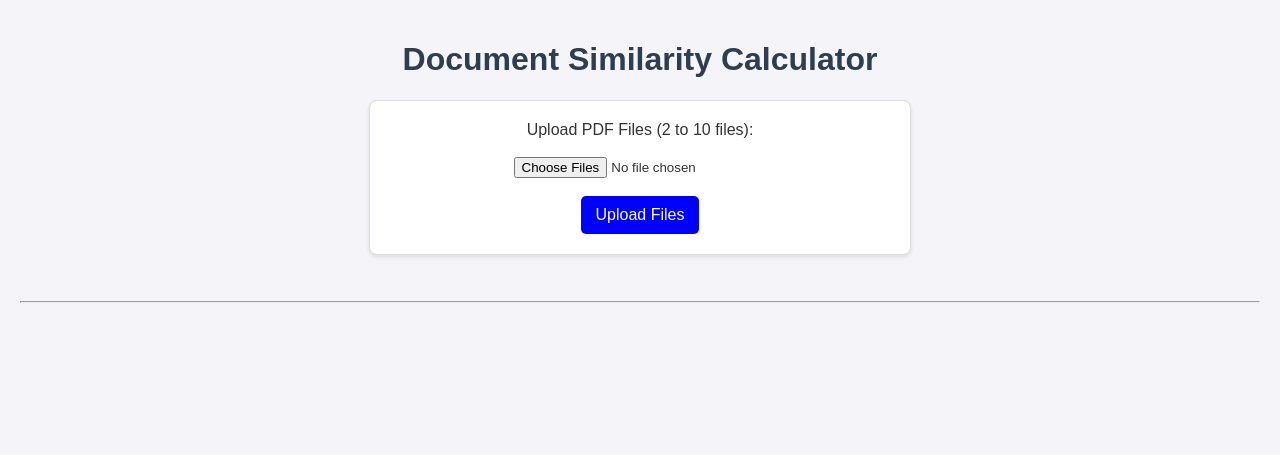
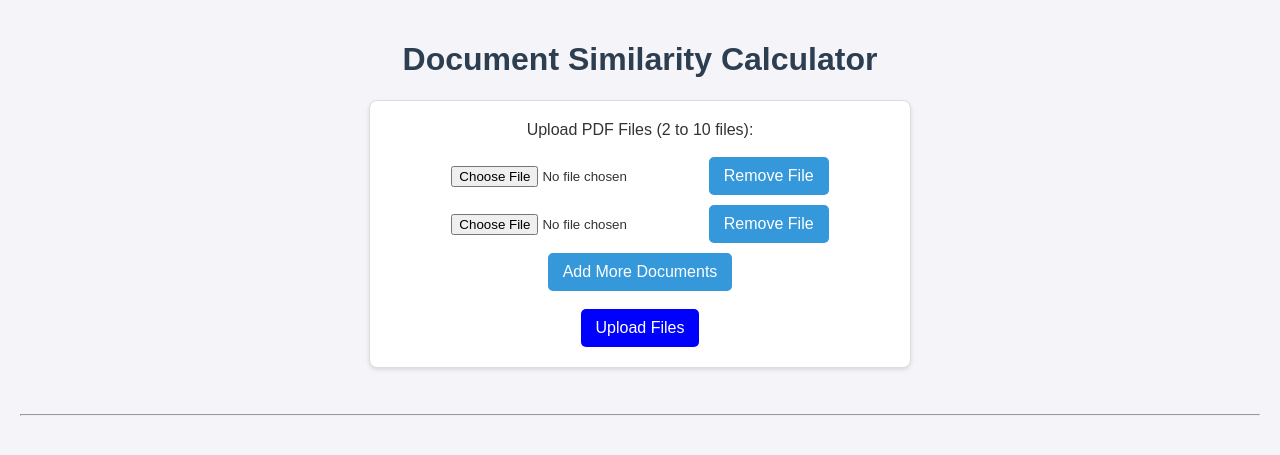
Before and after one commit to Lily-WangQian/Lily-WangQian-AzureWeb_Upload1, a Flask app: page / in a window 1280 px wide. Shown: the top 455 px of the page. Run offline with Flask 3, Linux system fonts and the light colour scheme.

Commit message:
Update index.html

```diff
--- a/templates/index.html
+++ b/templates/index.html
@@ -9,6 +9,36 @@
         function showLoading() {
             document.getElementById('loading').style.display = 'block';
         }
+
+        function addMoreFiles() {
+            const container = document.getElementById('file-container');
+            const inputCount = container.querySelectorAll('input[type="file"]').length;
+            if (inputCount >= 10) {
+                alert("Maximum 10 files allowed.");
+                return;
+            }
+
+            const wrapper = document.createElement('div');
+            wrapper.style.marginBottom = '10px';
+
+            const input = document.createElement('input');
+            input.type = 'file';
+            input.name = 'files';
+            input.required = true;
+
+            const removeButton = document.createElement('button');
+            removeButton.type = 'button';
+            removeButton.textContent = 'Remove File';
+            removeButton.style.marginLeft = '10px';
+            removeButton.onclick = function () {
+                container.removeChild(wrapper);
+            };
+
+            wrapper.appendChild(input);
+            wrapper.appendChild(removeButton);
+
+            container.appendChild(wrapper);
+        }
     </script>
 </head>
 <body>
@@ -17,14 +47,32 @@
 
         <!-- Upload Form -->
         <form action="/upload" method="post" enctype="multipart/form-data" onsubmit="showLoading()">
-            <label>Upload PDF Files (2 to 10 files):</label><br><br>
-            <input type="file" name="files" multiple required><br><br>
+            <div id="file-container">
+                <label>Upload PDF Files (2 to 10 files):</label><br><br>
+
+                <!-- Start with two upload inputs -->
+                <div style="margin-bottom: 10px;">
+                    <input type="file" name="files" required>
+                    <button type="button" onclick="this.parentNode.remove()">Remove File</button>
+                </div>
+
+                <div style="margin-bottom: 10px;">
+                    <input type="file" name="files" required>
+                    <button type="button" onclick="this.parentNode.remove()">Remove File</button>
+                </div>
+            </div>
+
+            <button type="button" onclick="addMoreFiles()">Add More Documents</button><br><br>
             <button type="submit" style="background-color:blue; color:white;">Upload Files</button>
         </form>
 
+        <div id="loading" style="display: none; text-align: center; margin-top: 20px;">
+            <p>Processing... Please wait.</p>
+        </div>
+
         <br><hr><br>
 
-        <!-- Show Uploaded Files and Calculate -->
+        <!-- After Upload -->
         {% if uploaded_filenames %}
         <h2>Uploaded Files in Azure:</h2>
         <form action="/calculate" method="post" onsubmit="showLoading()">
@@ -35,10 +83,6 @@
             <button type="submit" style="background-color:green; color:white;">Calculate Similarity</button>
         </form>
         {% endif %}
-
-        <div id="loading" style="display: none; text-align: center; margin-top: 20px;">
-            <p>Processing... Please wait.</p>
-        </div>
 
         {% if error %}
         <div style="color: red; text-align: center; margin-top: 20px;">
```
